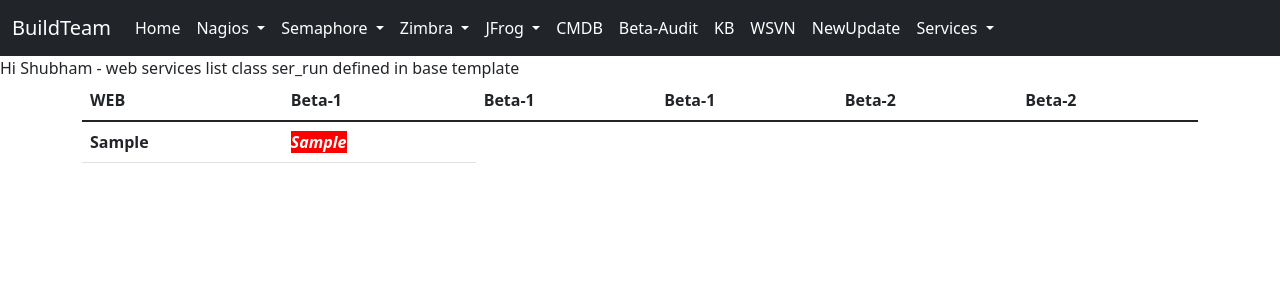
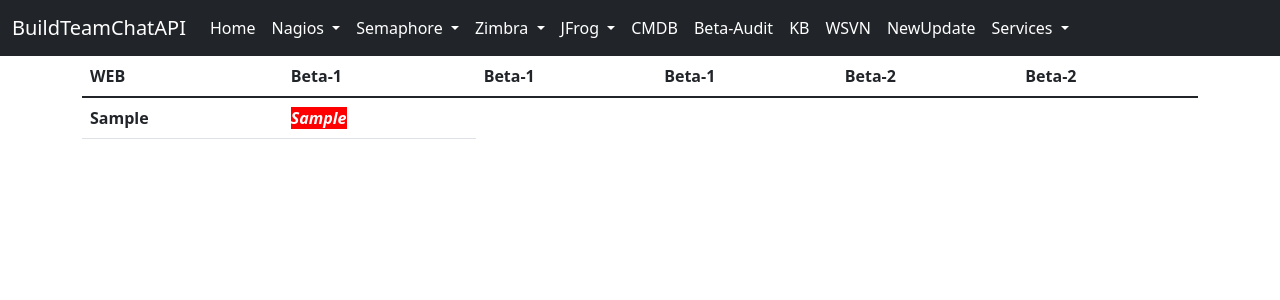
Before and after one commit to Shubham-pandora/Dashboard_All, a Django app: template project1/templates/pbx.html in a window 1280 px wide. Shown: the top 300 px of the page. Run offline with Django 4.2, Linux system fonts and the light colour scheme; the template is opened without the code that fills it: most values are stand-ins (such as "Sample title", 1, 10 or a date in 2020).

Commit message:
comments and template changes

```diff
--- a/project1/templates/base.html
+++ b/project1/templates/base.html
@@ -35,7 +35,7 @@
   <body>
     <nav class="navbar navbar-expand-lg navbar-dark bg-dark sticky">
         <div class="container-fluid">
-          <a class="navbar-brand" href="/">BuildTeam</a>
+          <a class="navbar-brand" href="/">BuildTeamChatAPI</a>
           <button class="navbar-toggler" type="button" data-bs-toggle="collapse" data-bs-target="#navbarSupportedContent" aria-controls="navbarSupportedContent" aria-expanded="false" aria-label="Toggle navigation">
             <span class="navbar-toggler-icon"></span>
           </button>
--- a/project1/templates/checkupdate.html
+++ b/project1/templates/checkupdate.html
@@ -1,6 +1,6 @@
 {% extends 'base.html' %}
 
-{% block title %}WEB{% endblock title %}
+{% block title %}UPDATE{% endblock title %}
 
 {% block body %}
 <div class="container">
--- a/project1/templates/pbx.html
+++ b/project1/templates/pbx.html
@@ -4,8 +4,8 @@
 
 {% block body %}
 
-Hi Shubham - web services list
-class ser_run defined in base template
+{% comment %} Hi Shubham - web services list
+class ser_run defined in base template {% endcomment %}
 <div class='container'>
   <table class="table">
     <thead class="thead-dark">
--- a/project1/templates/web.html
+++ b/project1/templates/web.html
@@ -4,8 +4,8 @@
 
 {% block body %}
 
-Hi Shubham - web services list
-class ser_run defined in base template
+{% comment %} Hi Shubham - web services list
+class ser_run defined in base template {% endcomment %}
 <div class='container'>
   <table class="table">
     <thead class="thead-dark">
```
Also changed, not shown: project1/templates/index.html (+4 -4 lines), project1/Home/migrations/0009_delete_contact.py (added), project1/db.sqlite3, 1 other file.
